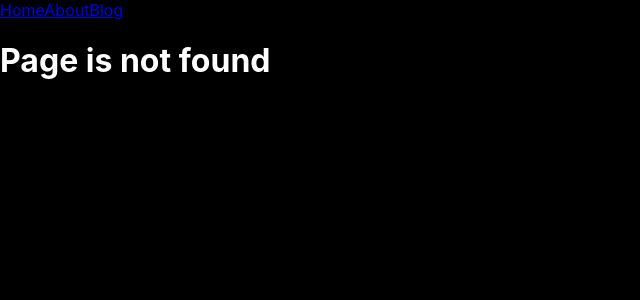
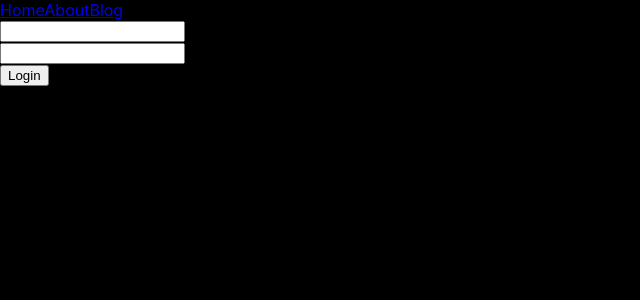
Before and after one commit to CharlyJoezer/React, a React (Create React App) app: page /login in a window 1280 px wide. Before the commit this address had no page. Shown: the top 300 px of the page, without its empty margins (0-640 px from the left). Built offline with nearby package versions, Linux system fonts and the light colour scheme.

Commit message:
Route redirect example:after login

```diff
--- a/src/App.js
+++ b/src/App.js
@@ -6,6 +6,8 @@ import AboutTeam from './AboutTeam'
 import Blog from './Blog'
 import BlogDetail from './BlogDetail'
 import NotFound from './NotFound'
+import Login from './Login'
+import Dashboard from './Dashboard'
 
 function App() {
   return (
@@ -18,12 +20,14 @@ function App() {
       <Routes>
 
         <Route path="/" element={<Home />}/>
+        <Route path="/login" element={<Login />}/>
         <Route path="about" element={<About />}>
           <Route path="team" element={<AboutTeam />}/>
         </Route>
         <Route path="blog" element={<Blog />}/>
         <Route path="blog/:slug" element={<BlogDetail />} />
         <Route path="*" element={<NotFound />} />
+        <Route path="dashboard" element={<Dashboard />}/>
       </Routes>
     </div>
   );
--- /dev/null
+++ b/src/Dashboard.js
@@ -0,0 +1,3 @@
+export default function Dashboard(){
+    return <h2>Ini adalah dashboard</h2>
+}
--- /dev/null
+++ b/src/Login.js
@@ -0,0 +1,27 @@
+import {useNavigate} from 'react-router-dom'
+
+export default function Login(){
+    const navigate = useNavigate()
+    function submitLoginHandler(event){
+        event.preventDefault()
+
+
+        const checkLogin = true;
+        if(checkLogin){
+            navigate('/dashboard')
+        }
+    }
+    return (
+        <>
+            <form onSubmit={submitLoginHandler}>
+                <div>
+                    <input type="text" name="username" />
+                </div>
+                <div>
+                    <input type="password" name="password" />
+                </div>
+                <button>Login</button>
+            </form>
+        </>
+    )
+}
```
